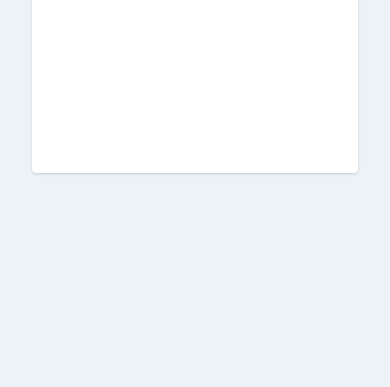
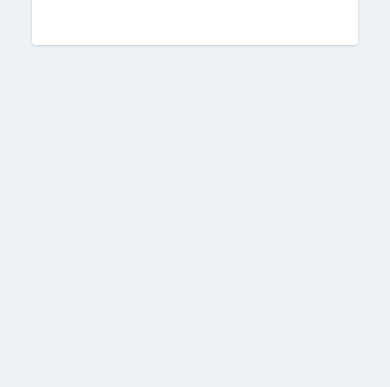
Before and after one commit to Azizsige/tailwind-todo, a website: page index.html in a window 390 px wide. Shown: the part 457-844 px from the top of the page. Drawn offline with Linux system fonts and the light colour scheme.

Commit message:
create a little change in height content todo

```diff
--- a/index.html
+++ b/index.html
@@ -67,7 +67,7 @@
             </button>
           </div>
         </div>
-        <div id="content" class="h-64 overflow-auto transition-all ease-in-out">
+        <div id="content" class="h-auto max-h-64 md:h-64 overflow-auto transition-all ease-in-out">
 
         </div>
       </div>
```
Also changed, not shown: public/css/style.css.
